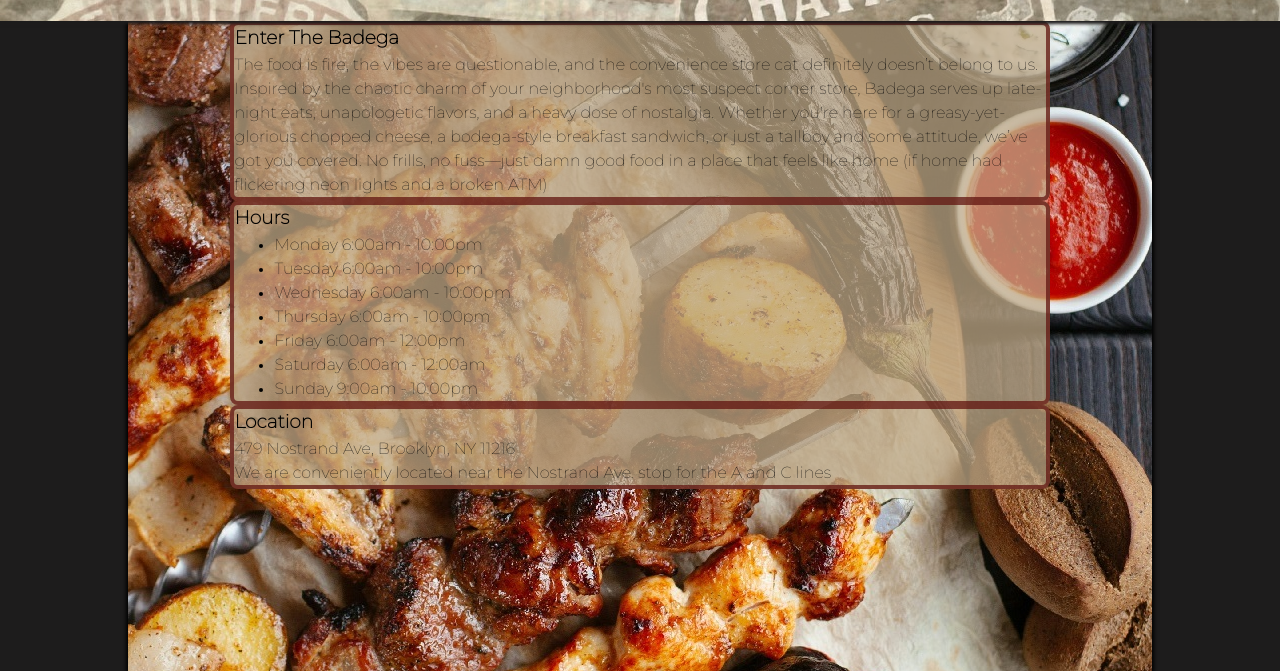
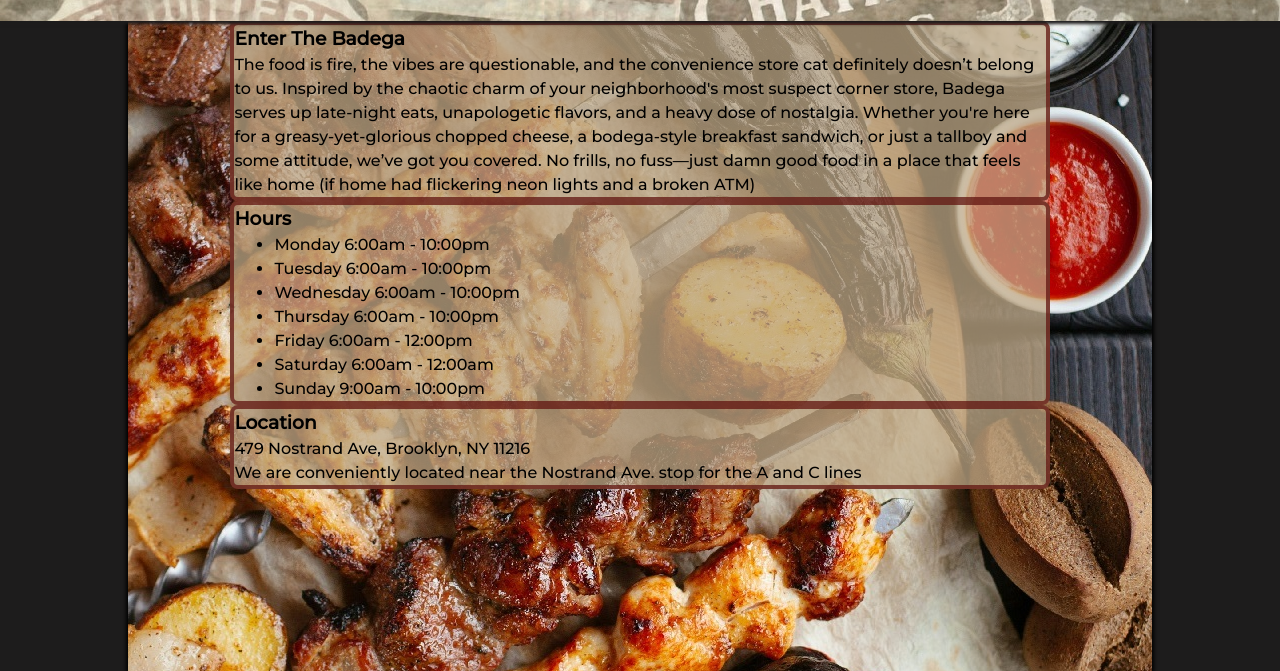
Before and after one commit to El-Burnie/restaurant-page, a website built with webpack: page src/template.html in a window 1280 px wide. Shown: the part 129-800 px from the top of the page. Built offline with nearby package versions, Linux system fonts and the light colour scheme.

Commit message:
Scrap attempt at variable fonts in favor of static

```diff
--- a/src/style.css
+++ b/src/style.css
@@ -1,16 +1,34 @@
 @font-face {
-    font-family: 'montserratthin';
-    src: url('/assets/fonts/montserrat-variablefont_wght-webfont.woff2') format('woff2'),
-         url('/assets/fonts/montserrat-variablefont_wght-webfont.woff') format('woff');
+    font-family: 'montserrat-bold';
+    src: url('/assets/fonts/Montserrat-Bold.woff2') format('woff2'),
+         url('/assets/fonts/Montserrat-Bold.woff') format('woff');
     font-weight: normal;
     font-style: normal;
 
 }
 
 @font-face {
-    font-family: 'montserratthin_italic';
-    src: url('/assets/fonts/montserrat-italic-variablefont_wght-webfont.woff2') format('woff2'),
-         url('/assets/fonts/montserrat-italic-variablefont_wght-webfont.woff') format('woff');
+    font-family: 'montserrat-bold-italic';
+    src: url('/assets/fonts/Montserrat-BoldItalic.woff2') format('woff2'),
+         url('/assets/fonts/Montserrat-BoldItalic.woff') format('woff');
+    font-weight: normal;
+    font-style: normal;
+
+}
+
+@font-face {
+    font-family: 'montserrat-medium';
+    src: url('/assets/fonts/Montserrat-Medium.woff2') format('woff2'),
+         url('/assets/fonts/Montserrat-Medium.woff') format('woff');
+    font-weight: normal;
+    font-style: normal;
+
+}
+
+@font-face {
+    font-family: 'montserrat-medium-italic';
+    src: url('/assets/fonts/Montserrat-MediumItalic.woff2') format('woff2'),
+         url('/assets/fonts/Montserrat-MediumItalic.woff') format('woff');
     font-weight: normal;
     font-style: normal;
 
@@ -25,7 +43,7 @@
     --border-color-transparent: rgba(97, 21, 17, 0.75);
     --border-color: rgba(97, 21, 17, 1);
     --text-color: #1D1C1C;
-    font-family: 'montserratthin', sans-serif;
+    font-family: 'montserrat-medium', sans-serif;
 }
 
 body {
@@ -60,6 +78,7 @@ header {
     align-items: center;
     min-width: 24rem;
     background-color: var(--button-transparent-light-color);
+    font-family: 'montserrat-bold', sans-serif;
 }
 
 #title > h1 {
@@ -69,7 +88,7 @@ header {
 
 #title > h2 {
     font-size: 1.25rem;
-    font-family: 'montserratthin_italic', sans-serif;
+    font-family: 'montserrat-medium-italic', sans-serif;
 }
 
 header > nav {
@@ -83,7 +102,7 @@ header > nav > button {
     width: 8rem;
     background-color: var(--button-transparent-light-color);
     color: var(--text-color);
-    font-weight: 700;
+    font-family: 'montserrat-bold-italic', sans-serif;
     font-size: 1.5rem;
     border: var(--text-color) solid 1px;
     border-radius: 4px;
```
Also changed, not shown: assets/fonts/Montserrat-Bold.woff (added), assets/fonts/Montserrat-Bold.woff2 (added), assets/fonts/Montserrat-BoldItalic.woff (added), assets/fonts/Montserrat-BoldItalic.woff2 (added), assets/fonts/Montserrat-Medium.woff (added), assets/fonts/Montserrat-Medium.woff2 (added), assets/fonts/Montserrat-MediumItalic.woff (added), assets/fonts/Montserrat-MediumItalic.woff2 (added), assets/fonts/montserrat-italic-variablefont_wght-webfont.woff (deleted), assets/fonts/montserrat-italic-variablefont_wght-webfont.woff2 (deleted), assets/fonts/montserrat-variablefont_wght-webfont.woff (deleted), assets/fonts/montserrat-variablefont_wght-webfont.woff2 (deleted).
